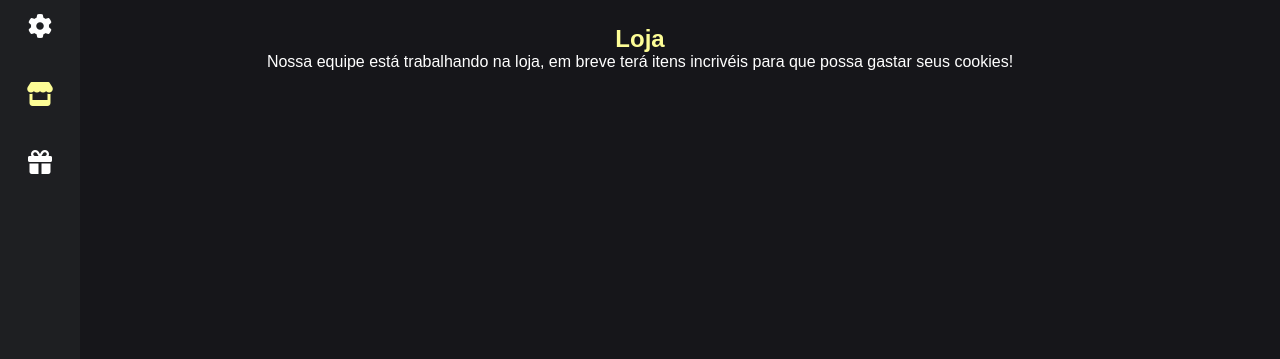
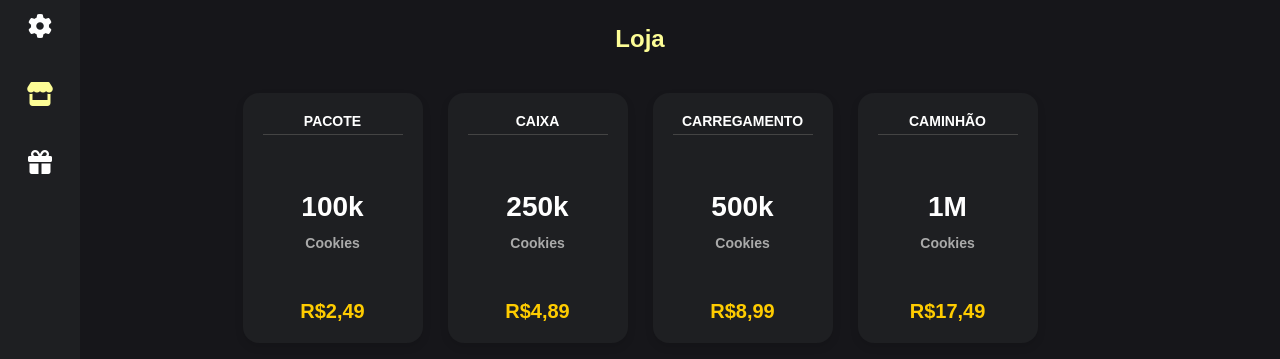
Before and after one commit to LowNex404/misty, a website: page public/dashboard.html in a window 1280 px wide. Both pictures are taken after a click on the button 40 px from the left and 170 px from the top of the page. Shown: the part 75-434 px from the top of the page. Drawn offline with Linux system fonts and the light colour scheme; no server answers.

Commit message:
Update dashboard.html

```diff
--- a/public/dashboard.html
+++ b/public/dashboard.html
@@ -55,10 +55,66 @@
       <h2>Configuração</h2>
       <p>O bot ainda não possui comandos configuravéis!</p>
     </section>
+
     <section id="loja" class="page">
-      <h2>Loja</h2>
-      <p>Nossa equipe está trabalhando na loja, em breve terá itens incrivéis para que possa gastar seus cookies!</p>
+    <h2>Loja</h2>
+    <div id="produtos" class="produto-container">
+   <div class="produto-container">
+  <div class="produto-card" data-cookies="100000" data-preco="2.49">
+    <div class="card-top">PACOTE</div>
+    <div class="card-middle">100k<br><span class="unidade">Cookies</span></div>
+    <div class="card-bottom">R$2,49</div>
+    <div class="cookie-icon top-left"></div>
+    <div class="cookie-icon bottom-right"></div>
+  </div>
+
+  <div class="produto-card" data-cookies="250000" data-preco="4.89">
+    <div class="card-top">CAIXA</div>
+    <div class="card-middle">250k<br><span class="unidade">Cookies</span></div>
+    <div class="card-bottom">R$4,89</div>
+    <div class="cookie-icon top-left"></div>
+    <div class="cookie-icon bottom-right"></div>
+  </div>
+
+  <div class="produto-card" data-cookies="500000" data-preco="8.99">
+    <div class="card-top">CARREGAMENTO</div>
+    <div class="card-middle">500k<br><span class="unidade">Cookies</span></div>
+    <div class="card-bottom">R$8,99</div>
+    <div class="cookie-icon top-left"></div>
+    <div class="cookie-icon bottom-right"></div>
+  </div>
+
+  <div class="produto-card" data-cookies="1000000" data-preco="17.49">
+    <div class="card-top">CAMINHÃO</div>
+    <div class="card-middle">1M<br><span class="unidade">Cookies</span></div>
+    <div class="card-bottom">R$17,49</div>
+    <div class="cookie-icon top-left"></div>
+    <div class="cookie-icon bottom-right"></div>
+  </div>
+</div>
+
     </section>
+<!-- Popup de login -->
+<div id="popup-login" class="popup hidden">
+  <div class="popup-content">
+    <p>Você precisa estar logado para comprar cookies.</p>
+    <a href="https://discord.com/oauth2/authorize?client_id=1367262830776029245&response_type=code&redirect_uri=https%3A%2F%2Fmisty-bot.onrender.com%2Fauth%2Fdiscord%2Fcallback&scope=identify+email">
+      <button class="btn">Entrar com Discord</button>
+    </a>
+  </div>
+</div>
+
+<!-- Popup de confirmação -->
+<div id="popup-confirmar" class="popup hidden">
+  <div class="popup-content">
+    <p><strong>ID:</strong> <span id="user-id"></span></p>
+    <p><strong>Usuário:</strong> <span id="user-name"></span></p>
+    <p><strong>Saldo:</strong> <span id="user-saldo"></span> cookies</p>
+    <p><a href="/termos.html" target="_blank">Leia os Termos de Uso</a></p>
+    <button class="btn"id="btn-confirmar">Prosseguir Compra</button>
+  </div>
+</div>
+
     <section id="presente" class="page">
       <h2>Recompensas</h2>
       <p>Ainda não há nenhuma recompensa para coletar!</p>
```
